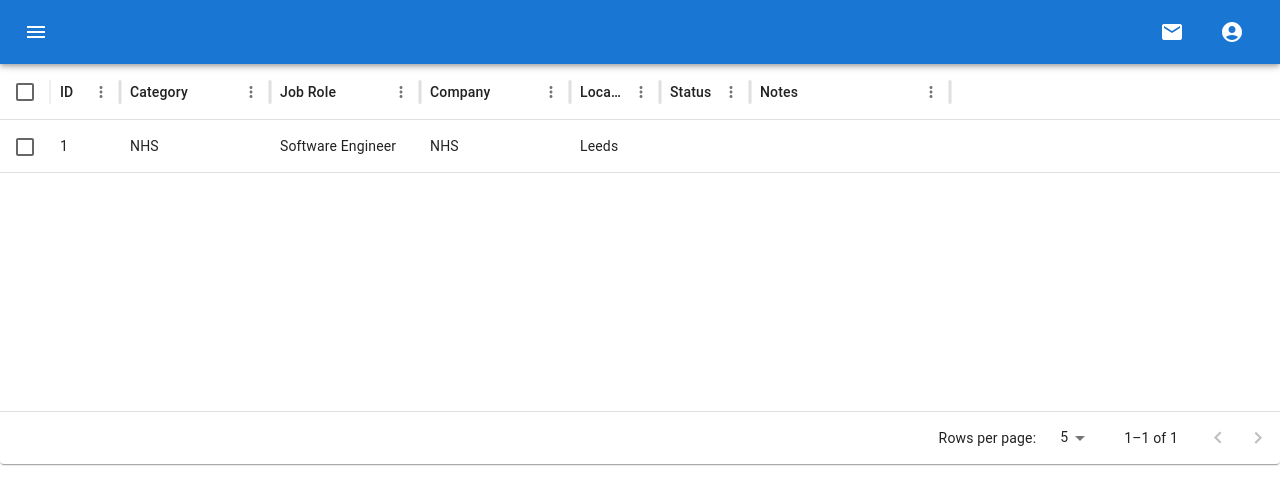
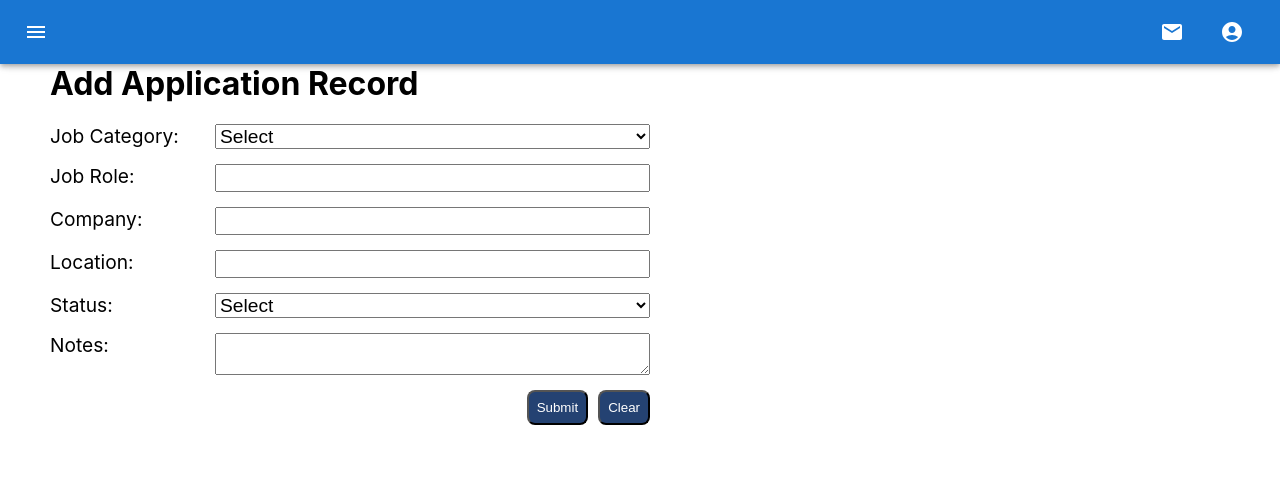
Before and after one commit to NishadiGunasinghe/JobTrackerApplication, a React (Create React App) app: page / in a window 1280 px wide. Shown: the top 504 px of the page. Built offline with nearby package versions, Linux system fonts and the light colour scheme.

Commit message:
Create ApplicationForm sketch created

```diff
--- /dev/null
+++ b/src/Pages/CreateApplicationForm.js
@@ -0,0 +1,140 @@
+import React from 'react';
+import { useState } from "react";
+import { createGlobalStyle } from 'styled-components';
+
+export default function CreateApplicationForm () {
+
+    const [formData, setFormData] = useState({
+        jobCategory: "",
+        jobRole: "",
+        company: "",
+        location: "",
+        status: "",
+        notes: "",
+    });
+
+
+    const handleChange = (e) => {
+        setFormData({ ...formData, [e.target.name]: e.target.value });
+    };
+
+    const formStyle = {
+        marginLeft: "50px",
+        width: "450px"
+    };
+
+    const inputStyle = {
+        marginRight: "15px",
+        fontSize: "larger",
+        marginBottom: "15px",
+        minWidth: "-webkit-fill-available",
+
+    };
+
+    const labelStyle = {
+        marginRight: "15px",
+        fontSize: "larger",
+        marginBottom: "15px",
+        minWidth: "150px"
+    };
+
+    const divStyle = {
+            display: "flex"
+    }
+
+    const buttonStyle = {
+        background: "#244272",
+        color: "white",
+        padding: "0.5rem",
+        borderRadius: "0.5rem",
+        cursor: "grabbing"
+    }
+
+    const buttonDiv = {
+        display: "flex",
+        justifyContent: "flex-end",
+        width: "600px"
+    }
+
+    return (
+
+
+        <div className="flex h-screen" style={formStyle}>
+
+        <h1 className="text-2xl font-bold my-4">Add Application Record</h1>
+        <form className="bg-gray-100 p-6 rounded-lg shadow-md w-1/2">
+            <div style={divStyle}>
+                <label style={labelStyle}>Job Category:</label>
+                <select
+                    name="jobCategory"
+                    value={formData.jobCategory}
+                    onChange={handleChange}
+                    style={inputStyle}
+                >
+                    <option value="">Select</option>
+                    <option value="IT">IT</option>
+                    <option value="Finance">Finance</option>
+                </select>
+            </div>
+            <div style={divStyle}>
+                <label style={labelStyle}>Job Role:</label>
+                <input
+                    type="text"
+                    name="jobRole"
+                    value={formData.jobRole}
+                    onChange={handleChange}
+                    style={inputStyle}
+                />
+            </div>
+            <div style={divStyle}>
+                <label style={labelStyle}>Company:</label>
+                <input
+                    type="text"
+                    name="company"
+                    value={formData.company}
+                    onChange={handleChange}
+                    style={inputStyle}
+                />
+            </div>
+            <div style={divStyle}>
+                <label style={labelStyle}>Location:</label>
+                <input
+                    type="text"
+                    name="location"
+                    value={formData.location}
+                    onChange={handleChange}
+                    style={inputStyle}
+                />
+            </div>
+            <div style={divStyle}>
+                <label style={labelStyle}>Status:</label>
+                <select
+                    name="status"
+                    value={formData.status}
+                    onChange={handleChange}
+                    style={inputStyle}
+                >
+                    <option value="">Select</option>
+                    <option value="Applied">Applied</option>
+                    <option value="Interview">Interview</option>
+                    <option value="Rejected">Rejected</option>
+                </select>
+            </div>
+            <div style={divStyle}>
+                <label style={labelStyle}>Notes:</label>
+                <textarea
+                    name="notes"
+                    value={formData.notes}
+                    onChange={handleChange}
+                    style={inputStyle}
+                />
+            </div>
+            <div className="flex" style={buttonDiv}>
+                <button type="submit" style={buttonStyle}>Submit</button>
+                <div style={{width:"10px"}}></div>
+                <button type="reset" style={buttonStyle}>Clear</button>
+            </div>
+        </form>
+      </div>
+    );
+}
--- a/src/index.js
+++ b/src/index.js
@@ -6,6 +6,7 @@ import reportWebVitals from './reportWebVitals';
 import TrackApplication from './Pages/TrackApplication';
 import MenuAppBar from './Pages/AppBar';
 import { Box } from "@mui/material";
+import CreateApplicationForm from './Pages/CreateApplicationForm';
 
 const root = ReactDOM.createRoot(document.getElementById('root'));
 root.render(
@@ -14,7 +15,8 @@ root.render(
     <MenuAppBar></MenuAppBar>
     {/* <DashboardLayoutNavigationDividers></DashboardLayoutNavigationDividers> */}
     <Box sx={{ mt: { xs: 7, sm: 8 } }}>
-      <TrackApplication></TrackApplication>
+      {/* <TrackApplication></TrackApplication> */}
+      <CreateApplicationForm></CreateApplicationForm>
     </Box>
   </React.StrictMode>
 );
```
